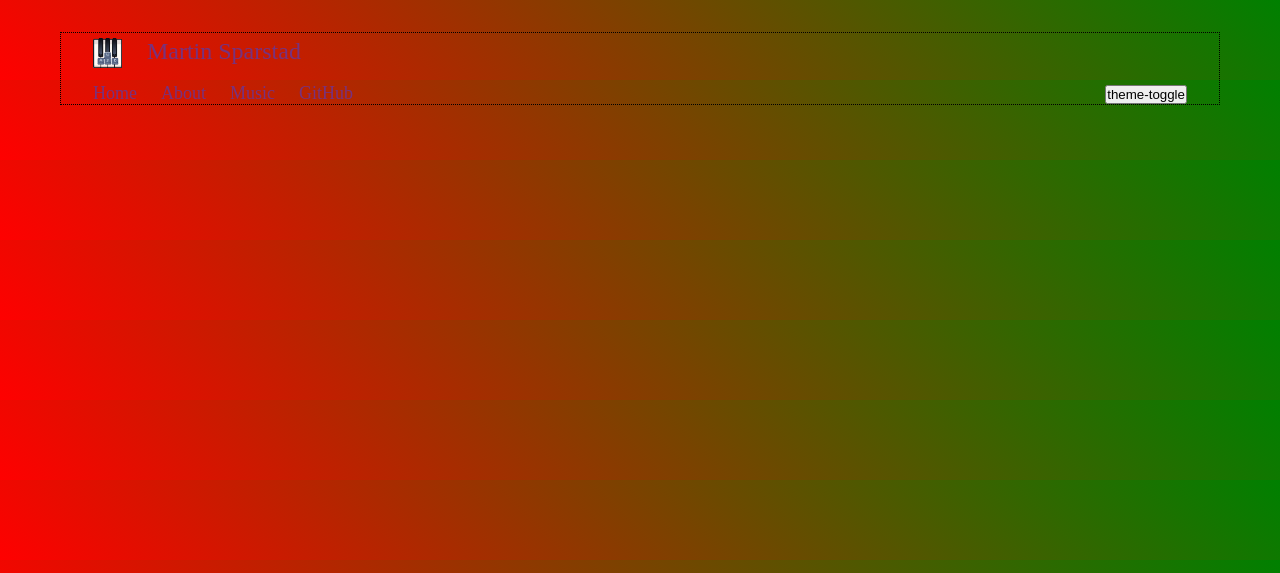
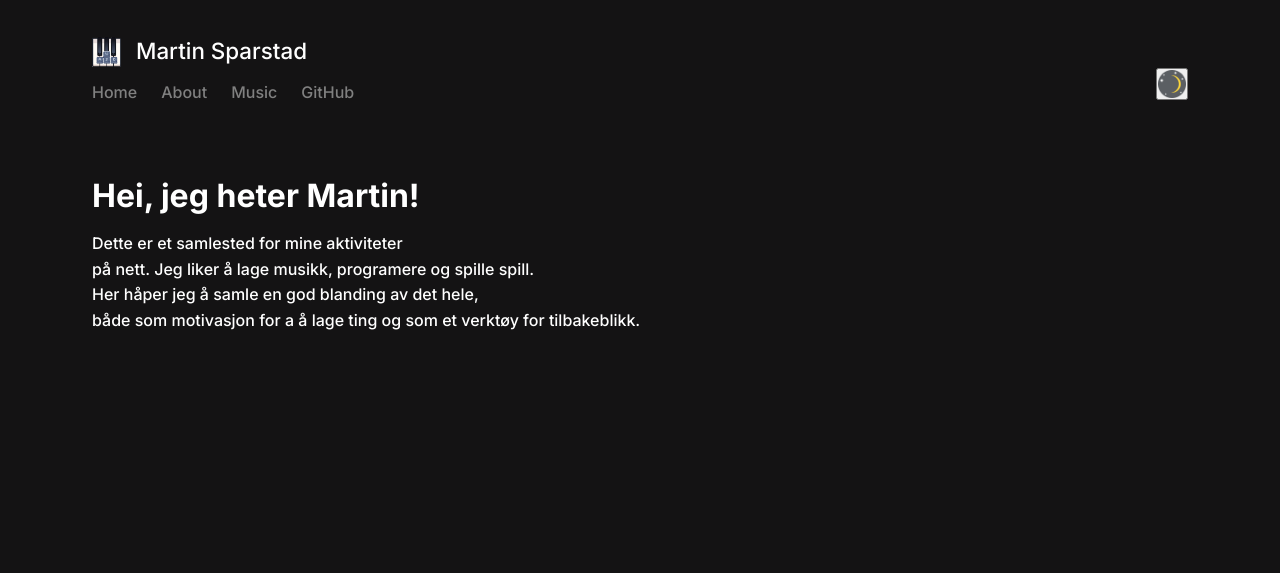
Before and after one commit to MSparstad/martin_sparstad_homepage, a PHP site: page / in a window 1280 px wide. Shown: the top 573 px of the page. Run offline with PHP 8.4, Linux system fonts and the light colour scheme.

Commit message:
add main section, intro text and preliminary styles

```diff
--- /dev/null
+++ b/css/fonts.css
@@ -0,0 +1,2 @@
+/*Inter, weights: 500, 700*/
+@import url('https://fonts.googleapis.com/css2?family=Inter:wght@500;700&display=swap');
--- a/css/main.css
+++ b/css/main.css
@@ -1,3 +1,5 @@
+@import "fonts.css";
+
 :root {
     --content-width: 1160px;
     --content-width--small: 560px;
@@ -5,13 +7,18 @@
 
     --navbar-height-large: 80px;
     --navbar-height-small: 60px;
-    --background-color: #e3d8d8;
-    --highlight-color: #92DCE5;
+
+    --background-color: #141314;
+    --highlight-color: #87BFFF;
+    --font-color: #ffff;
+    --nav-font-color: #808080;
+
     --logo-area-with: 250px;
 
     --font-family-base: "Inter",-apple-system,BlinkMacSystemFont,"Helvetica Neue",Arial,sans-serif;
 
 }
+
 *{
     box-sizing: border-box;
     padding: 0;
@@ -19,17 +26,15 @@
 }
 
 body {
-    background: linear-gradient(45deg, red, green);;
+    background: var(--background-color);
     width: 100%;
+    font-family: var(--font-family-base);
+    color: var(--font-color);
 }
 
 img {
     display: block;
     max-width: 100%;
-}
-
-a {
-    color: rgb(119, 50, 126);
 }
 
 .body-wrapper {
@@ -45,24 +50,24 @@ a {
     padding: 0 2rem;
     justify-content: space-between;
 
-
-    border: 1px dotted;
 }
 
 .item.brand {
     display:inline-flex;
-    font-size: x-large;
     width: var(--logo-area-with);
     height: 30px;
     margin-top: 5px;
     margin-right: 5px;
     margin-bottom: 15px;
+    font-size: 1.4rem;
+    font-weight: 1.2rem;
+    color: var(--font-color);
 
 
 }
 
 .logo {
-    margin-right: 25px;
+    margin-right: 15px;
 }
 
 .navigation {
@@ -71,7 +76,7 @@ a {
     height: var(--navbar-height-large);
     width: 100%;
     padding-top: 32px;
-    font-size: large;
+    font-size: 1rem;
     /* background: var(--background-color); */
 }
 
@@ -81,11 +86,13 @@ a {
     gap: 1.5rem;
     justify-content: space-between;
 
+
 }
 
 .navigation a {
     background: transparent;
     text-decoration: none;
+    color: var(--nav-font-color);
 }
 
 .nav-item-outer {
@@ -94,4 +101,16 @@ a {
 
 .theme-toggle {
     align-self: flex-end;
+    height: 32;
+    width: 32px;
 }
+
+main {
+    margin-top: 6rem;
+}
+
+.hero-description {
+    margin-top: 1rem;
+    line-height: 1.6;
+    font-weight: 500;
+}
--- a/index.html
+++ b/index.html
@@ -23,7 +23,7 @@
                         </a>
                         <nav>
                             <div class="nav-item-outer">
-                                <a href="martinsparstad.com">
+                                <a class="mobile-only" href="martinsparstad.com">
                                     <span>Home</span>
                                 </a>
                             </div>
@@ -45,10 +45,32 @@
                         </nav>
                     </div>
                     <div class="theme-toggle">
-                        <button>theme-toggle</button>
+
+                        <button>
+                            <img class="theme-toggle" src="images/moon.png" alt="theme-toggle">
+                        </button>
                     </div>
                 </div>
             </section>
+            <main>
+                <div>
+                    <div class="container">
+                        <div class="hero-wrapper">
+                            <header class="hero index">
+                                <h1>Hei, jeg heter Martin!</h1>
+                                <p class="hero-description small width">Dette er et samlested for mine aktiviteter<br> på nett.
+                                    Jeg liker å lage musikk, programere og spille
+                                    spill.<br>Her håper jeg å samle en god blanding av det hele,<br>
+                                    både som motivasjon for a å lage ting og som et verktøy for tilbakeblikk.
+                                    </p>
+                            </header>
+                        </div>
+                        <div class="decoration">
+
+                        </div>
+                    </div>
+                </div>
+            </main>
         </div>
 
 
```
Also changed, not shown: images/moon.png (added).
